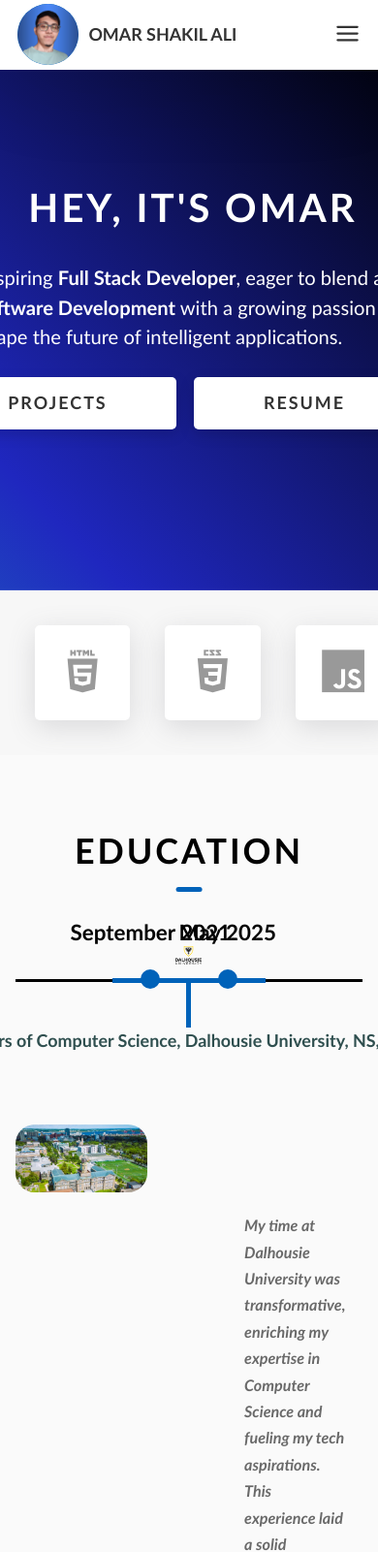
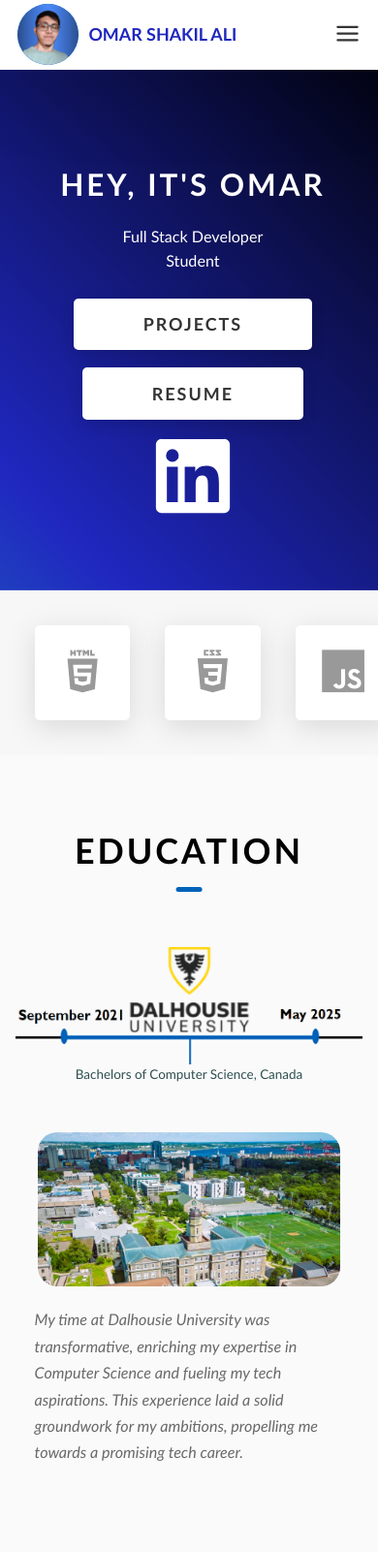
Before and after one commit to omarshak/omarshak.github.io, a website: page index.html in a window 390 px wide. Shown: the top 1601 px of the page at 97% size. Drawn offline with nearby package versions, Linux system fonts and the light colour scheme.

Commit message:
Added mobile view functionality

```diff
--- a/css/style.css
+++ b/css/style.css
@@ -113,6 +113,11 @@ textarea {
     .heading-primary {
       font-size: 4.5rem; } }
 
+      @media only screen and (max-width: 430px) {
+        .heading-primary {
+          font-size: 3.5rem; } }
+
+
 .heading-sec__mb-bg {
   margin-bottom: 11rem; }
   @media only screen and (max-width: 56.25em) {
@@ -215,6 +220,46 @@ textarea {
 .text-primary, .text-primary-2{
   color: #fff;
   }
+
+  .text-primary-mobile, .text-primary-sm{
+    display: none;
+  }
+
+  @media only screen and (max-width: 850px) {
+    .text-primary, .text-primary-2, .text-primary-3 {
+      display: none;
+    }
+    .text-primary-mobile{
+      display: inline;
+      font-size: 2em;
+
+    }
+  }
+
+  .education-timeline {
+    display: block; /* Change display to block */
+  margin-left: auto; /* Set left margin to auto */
+  margin-right:auto;
+  width: 100%;
+max-width: 100vw;
+  }
+
+
+
+  @media only screen and (max-width: 430px) {
+    .text-primary-mobile {
+      display: none;
+    }
+    .text-primary-sm {
+      font-size: 2em;
+      display: block;
+      text-align: center; /* Center aligns the text */
+    }
+  }
+
+
+
+
   @media only screen and (max-width: 37.5em) {
     .text-primary {
       font-size: 2rem; } }
@@ -257,6 +302,7 @@ textarea {
       justify-content: center;
     }
     .home-hero{
+      padding-top: 8rem;
       display: flex;
       align-content: center;
       justify-content: center;
@@ -376,8 +422,8 @@ textarea {
 
 
   .home-hero__info {
-    margin: 3rem auto 0 auto;
-    max-width: 80rem; }
+    margin: 2rem auto 0 auto;
+    max-width: 90rem; }
 
     .home-hero__cta {
       display: grid;
@@ -387,6 +433,20 @@ textarea {
       align-items: center; /* Add this to align items vertically */
       justify-content: center; /* Centers the entire grid */
     }
+
+    @media screen and (max-width: 850px) {
+      .home-hero__cta {
+        display: grid;
+        grid-template-columns: none; /* This ensures it defaults to one column */
+        grid-template-rows: repeat(3, auto); /* Creates three rows for your items */
+        row-gap: 2rem; /* Spacing between each row */
+        justify-items: center; /* This will center the items horizontally */
+      }
+    }
+
+
+
+
 
     .project-btn, .resume-btn, .linkedin-icon-link {
 
@@ -413,7 +473,7 @@ textarea {
     }
 
     .linkedin-icon {
-      width: 4vw;
+      width: 80px;
       fill: white;
       display: block; /* SVG specific styles */
     }
@@ -553,7 +613,7 @@ textarea {
 }
 
 .timeline-text-middle {
-  position: absolute;
+  display: none;
   white-space: nowrap;
   top: 50px; /* Adjust based on the height of your pointer */
   font-size: 2rem;
@@ -561,6 +621,26 @@ textarea {
   text-align: center; /* This will center the text below the pointer */
 }
 
+.education-timeline-small{
+  display: none;
+}
+
+@media screen and (max-width:600px){
+  .education-timeline-med{
+    display: none;
+  }
+  .education-timeline-small{
+    display: block;
+  }
+  .timeline-text-middle {
+    display: block;
+    white-space: nowrap;
+    top: 50px; /* Adjust based on the height of your pointer */
+    font-size: 1.5rem;
+    color: darkslategrey;
+    text-align: center; /* This will center the text below the pointer */
+  }
+}
 .education-container{
   display: grid;
   grid-template-columns: 1fr 2fr;
@@ -587,12 +667,35 @@ textarea {
 .education-info{
   grid-column: 2/3;
   color:dimgray;
-  margin-top:100px;
+  margin-top:50px;
   padding:40px 100px;
   align-items: center;
   border-color: #000;
   font-size: 1.8rem;
   line-height: 1.7
+}
+
+@media (max-width:700px){
+  .education-container{
+    grid-template-columns: 1fr;
+    grid-template-rows: 1fr 2fr;
+  }
+
+  .dal-photo{
+    grid-column: 1/2;
+    grid-row: 1/2;
+    width:80vw;
+    margin: auto;
+
+  }
+
+  .education-info{
+    grid-row: 2/3;
+    grid-column: 1/2;
+    margin:0px;
+    padding: 20px;
+  }
+
 }
 
 .education-container{
@@ -646,21 +749,40 @@ textarea {
 
 
   .about__content {
+
     padding: 6rem;
     display: grid;
     grid-template-columns: 1fr 1fr;
     grid-gap: 10rem; }
+
     @media only screen and (max-width: 56.25em) {
       .about__content {
         grid-template-columns: 1fr;
-        grid-gap: 8rem; } }
+        grid-gap: 4rem;
+        padding: 4rem; }
+  }
     .about__content-title {
       font-weight: 200;
       font-size: 2.8rem;
       margin-bottom: 3rem; }
       @media only screen and (max-width: 37.5em) {
+        .about__content {
+          grid-gap: 2rem;
+          padding: 2rem;
+        }
+
+        .canada-map{
+          width:90vw
+        }
+
+        .about__content-main{
+          width:90vw
+        }
+
         .about__content-title {
-          font-size: 2.4rem; } }
+          font-size: 2.4rem; }
+        }
+
     .about__content-details-para {
       font-size: 1.8rem;
       color: grey;
@@ -979,13 +1101,15 @@ textarea {
     object-position: center;
     display: block; }
   .header__logo-sub {
-    font-size: 2rem;
+    color: rgba(31,39,191,1);
+    font-size: 1.8rem;
+    padding: 0px;
     text-transform: uppercase;
     font-weight: 700;
     letter-spacing: 0px; }
   .header__links {
     display: flex; }
-    @media only screen and (max-width: 37.5em) {
+    @media only screen and (max-width: 900px) {
       .header__links {
         display: none; } }
   .header__link {
@@ -1012,7 +1136,7 @@ textarea {
     display: none;
     width: 3rem;
     padding: 2.2rem 0; }
-    @media only screen and (max-width: 37.5em) {
+    @media only screen and (max-width: 900px) {
       .header__main-ham-menu-cont {
         display: block; } }
   .header__main-ham-menu {
@@ -1033,7 +1157,7 @@ textarea {
     .header__sm-menu--active {
       visibility: hidden;
       opacity: 0; }
-      @media only screen and (max-width: 37.5em) {
+      @media only screen and (max-width: 900px) {
         .header__sm-menu--active {
           visibility: visible;
           opacity: 1; } }
--- a/index.html
+++ b/index.html
@@ -101,6 +101,18 @@
             to shape the future of intelligent applications.
           </p>
 
+          <p class="text-primary-mobile">
+            An Aspiring <span class="skills-text">Full Stack Developer</span>, eager to blend
+            a strong foundation
+            in <span class="skills-text">Software Development</span>
+            with a growing passion for <span class="skills-text">Machine Learning</span>
+            to shape the future of intelligent applications.
+          </p>
+
+          <p class="text-primary-sm">
+            Full Stack Developer<br>Student
+          </p>
+
         </div>
         <div class="home-hero__cta">
           <a href="#projects" class="btn btn--bg project-btn">Projects</a>
@@ -178,31 +190,15 @@
     <section id="about" class="about sec-pad">
       <div class="main-container">
         <h2 class="heading heading-sec heading-sec__mb-med">
-          <span class="heading-sec__main">Education</span>
-          <img class="dal-logo"  src="./assets/jpeg/dal-logo.webp">
+          <span class="heading-sec__main">Education</span></h2>
 
-          <div class="timeline-container">
-            <div class="timeline-degree"></div>
-            <div class="timeline-block">
-                <div class="timeline-dot"></div>
-                <span class="timeline-date">September 2021</span>
-            </div>
-            <!-- Add additional blocks here for other dates -->
-            <div class="timeline-block-2">
-                <div class="timeline-dot-2"></div>
-                <span class="timeline-date-2">May 2025</span>
-            </div>
+          <img class="education-timeline education-timeline-med" src="./assets/jpeg/education-timeline-med.png">
+          <img class="education-timeline education-timeline-small" src="./assets/jpeg/education-timeline-small.png">
 
-            <div class="timeline-block-middle">
-
-              <div class="timeline-pointer-middle"></div>
-              <span class="timeline-text-middle">Bachelors of Computer Science,
-                Dalhousie University, NS, Canada</span>
+          <p class="timeline-text-middle">Bachelors of Computer Science, Canada</p>
 
 
-            </div>
 
-          </div>
         <div class="education-container">
           <img class="dal-photo" src="./assets/jpeg/dal-photo-new.jpg">
 
@@ -218,7 +214,7 @@
 
         </div>
 
-        </h2>
+
         </div>
 
 
@@ -275,7 +271,7 @@
             <p class="about__content-details-para"> I am based in Halifax, Nova Scotia in Canada 🍁, but willing to relocate.
               </p>
             <div class="halifax-map">
-              <img src="./assets/jpeg/Halifax.png">
+              <img src="./assets/jpeg/Halifax.png" class="canada-map">
             </div>
 
           </div>
@@ -492,6 +488,7 @@
           <a rel="noreferrer" target="_blank" href="#"
             >Omar Shakil Ali</a
           >
+          <br>Adapted from Dopefolio, Ram Maheshwari
         </div>
       </div>
     </footer>
```
Also changed, not shown: assets/jpeg/education-timeline-med.png (added), assets/jpeg/education-timeline-small.png (added), assets/jpeg/education-timeline.png (added), assets/png/twitter-ico.png (deleted), 2 other files.
